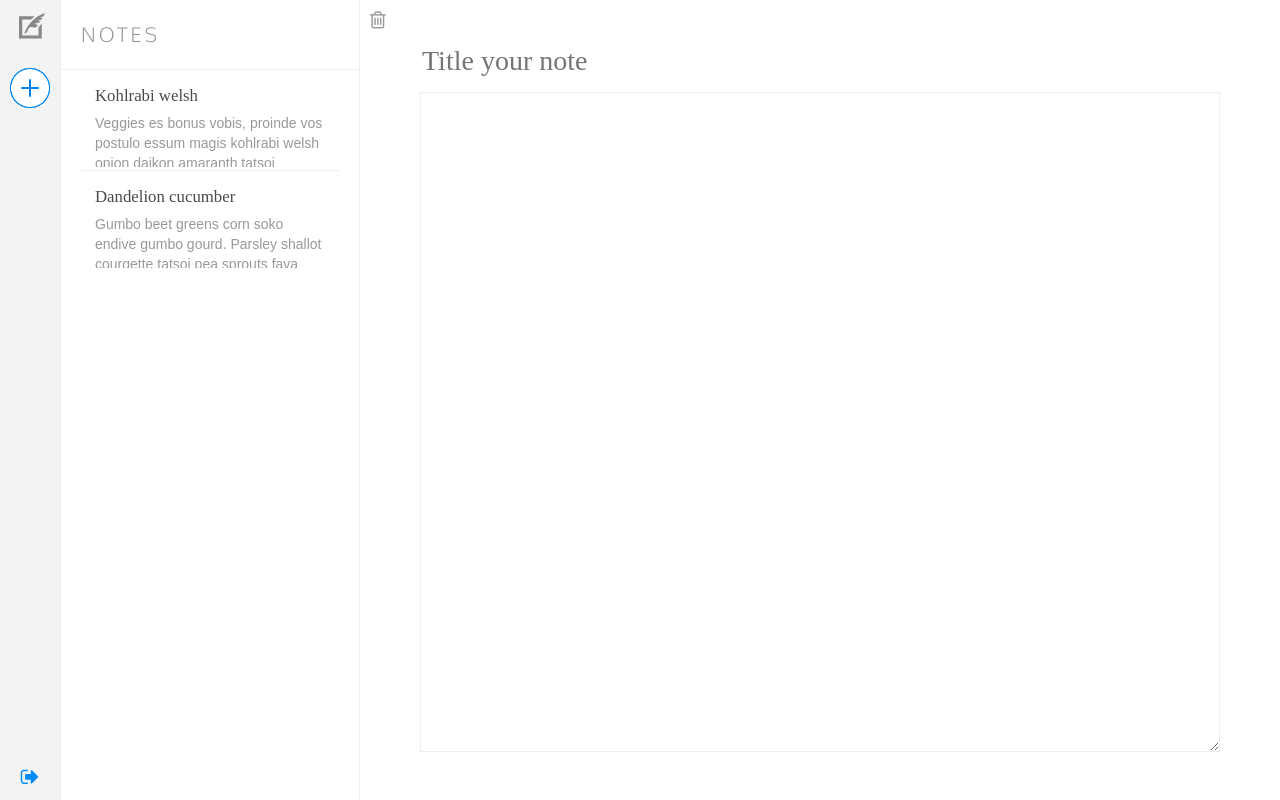
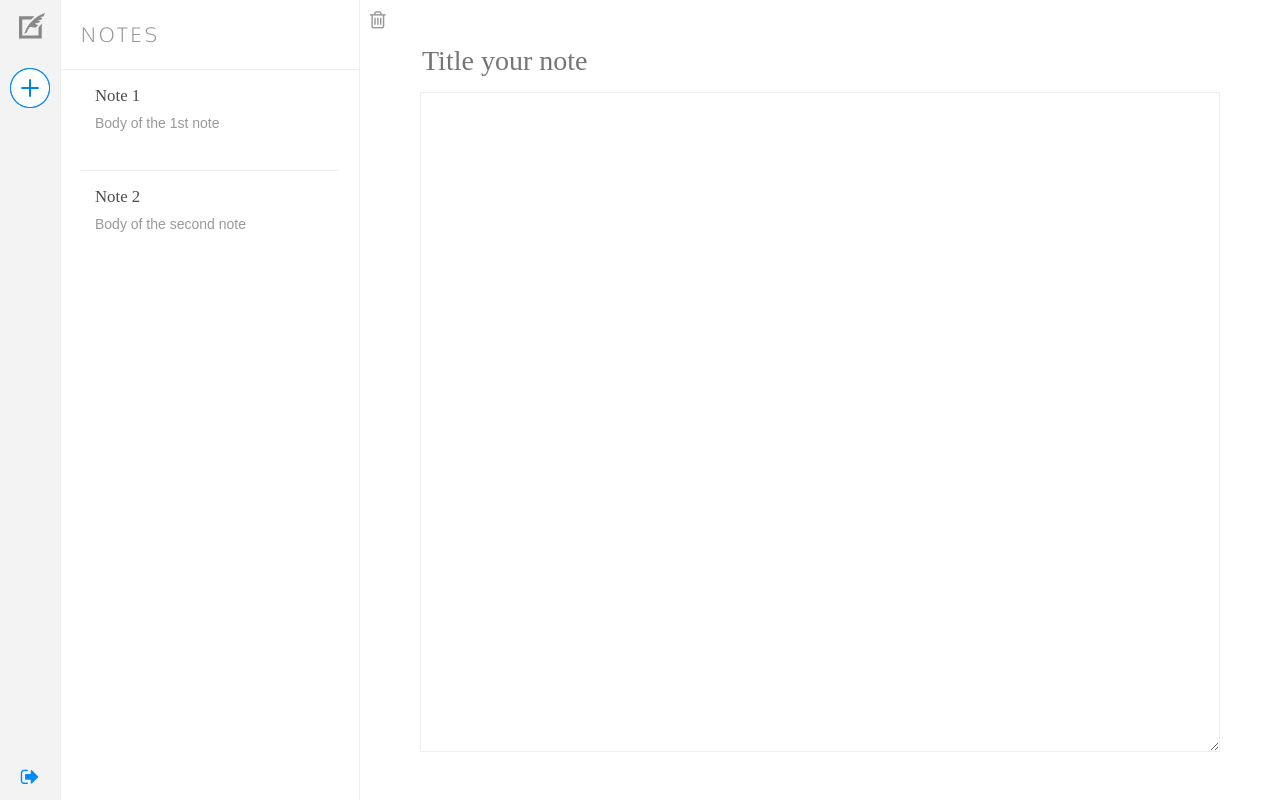
Before and after one commit to lwurl/another-noteherder, a React (Create React App) app: page / in a window 1280 px wide. Built offline with nearby package versions, Linux system fonts and the light colour scheme; a web font is replaced by a local one.

Commit message:
Make notes in NoteList with state

```diff
--- a/src/NoteList.js
+++ b/src/NoteList.js
@@ -1,42 +1,34 @@
 import React from 'react';
-import './NoteList.css'
+import NoteListItem from './NoteListItem';
+import './NoteList.css';
 
-const NoteList = () => {
+class NoteList extends React.Component {
+    constructor(){
+        super()
+        this.state = {
+            list: [
+                {
+                    title: 'Note 1',
+                    body: 'Body of the 1st note',
+                },
+                {
+                    title: 'Note 2',
+                    body: 'Body of the second note',
+                }
+            ]
+        }
+    }
+
+    render() {
         return (
             <div class="NoteList">
             <h3>Notes</h3>
             <ul id="notes">
-            <a class="active">
-              <li>
-                <div class="note">
-                  <div class="note-title">
-                    Kohlrabi welsh
-                  </div>
-                  <div class="note-body">
-                    <p>
-                      Veggies es bonus vobis, proinde vos postulo essum magis kohlrabi welsh onion daikon amaranth tatsoi tomatillo melon azuki bean garlic.
-                    </p>
-                  </div>
-                </div>
-              </li>
-            </a>
-            <a>
-              <li>
-                <div class="note">
-                  <div class="note-title">
-                    Dandelion cucumber
-                  </div>
-                  <div class="note-body">
-                    <p>
-                      Gumbo beet greens corn soko endive gumbo gourd. Parsley shallot courgette tatsoi pea sprouts fava bean collard greens dandelion okra wakame tomato. Dandelion cucumber earthnut pea peanut soko zucchini.
-                    </p>
-                  </div>
-                </div>
-              </li>
-            </a>
+                {this.state.list.map((info) => <NoteListItem title={info.title} body={info.body}/>)}
             </ul>
             </div>
         );
     }
+}
 
 export default NoteList;
--- /dev/null
+++ b/src/NoteListItem.js
@@ -0,0 +1,24 @@
+import React from 'react';
+
+class NoteListItem extends React.Component {
+    render() {
+        return (
+            <a>
+                <li>
+                    <div class="note">
+                    <div class="note-title">
+                        {this.props.title}
+                    </div>
+                    <div class="note-body">
+                        <p>
+                        {this.props.body}
+                        </p>
+                    </div>
+                    </div>
+                </li>
+            </a>
+        );
+    }
+}
+
+export default NoteListItem;
```
Lines whose indentation alone changed are shown as unchanged.
